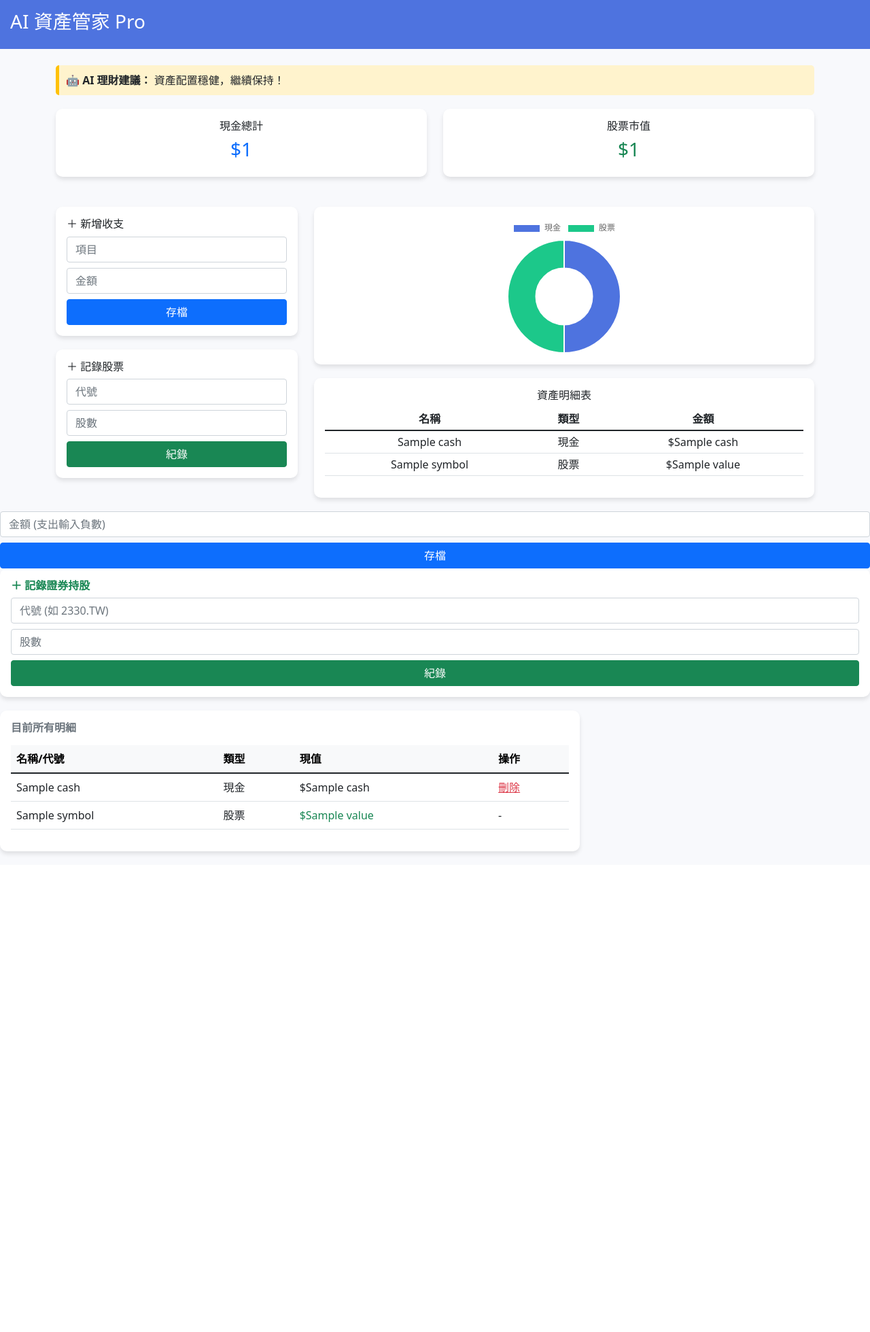
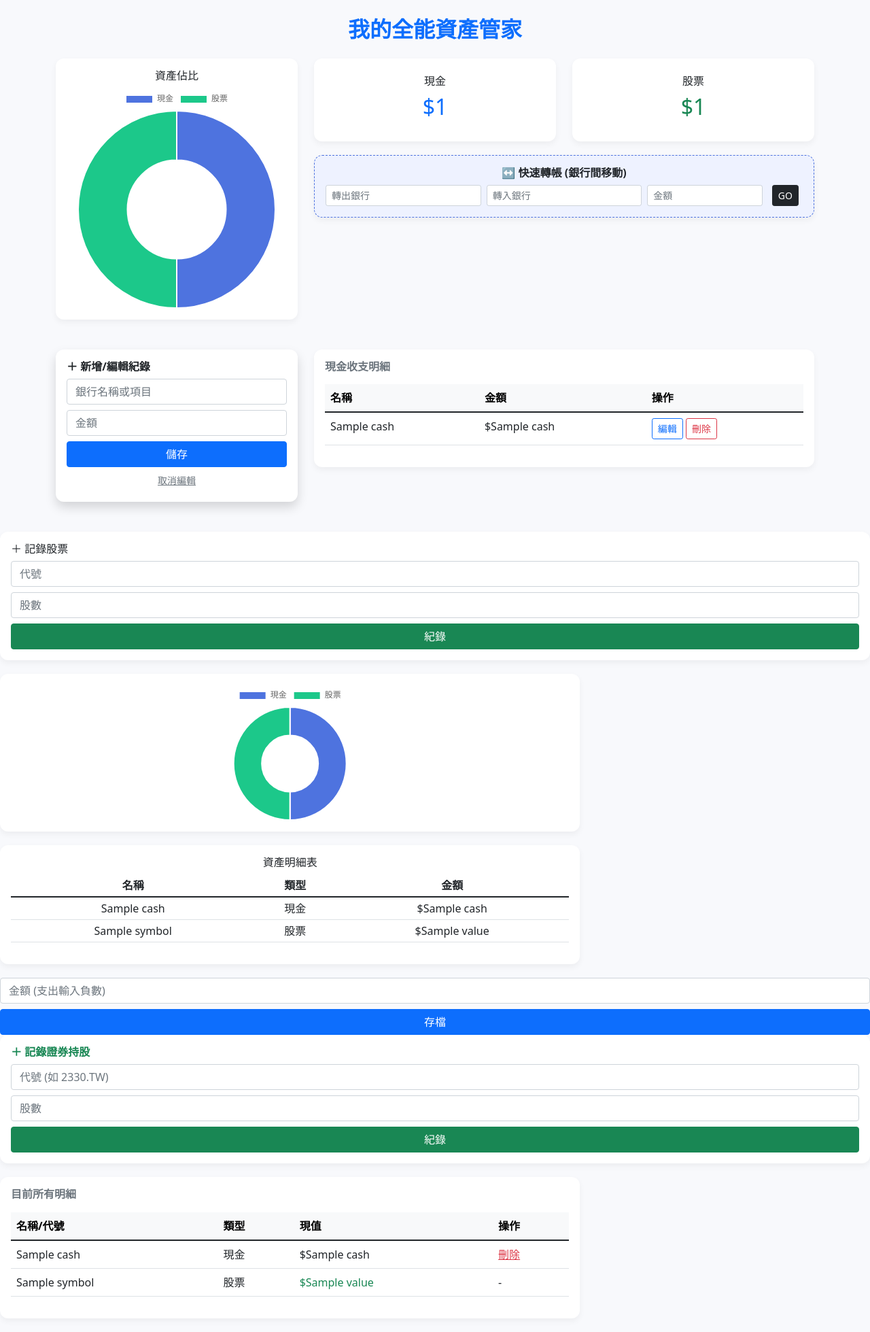
Before and after one commit to peggy904113/my-asset-app, a Flask app: template templates/index.html in a window 1280 px wide. Shown: the whole page at 68% size. Before the commit the page ends 1258 px from the top, so only its background shows below. Run offline with Flask 3, Linux system fonts and the light colour scheme; the template is opened without the code that fills it: most values are stand-ins (such as "Sample title", 1, 10 or a date in 2020).

Commit message:
Update index.html

```diff
--- a/templates/index.html
+++ b/templates/index.html
@@ -1,40 +1,108 @@
 <!DOCTYPE html>
 <html>
 <head>
-    <title>AI 資產管家 Pro</title>
+    <title>AI 資產管家 Pro (轉帳編輯版)</title>
     <meta name="viewport" content="width=device-width, initial-scale=1">
     <link href="https://cdn.jsdelivr.net/npm/bootstrap@5.1.3/dist/css/bootstrap.min.css" rel="stylesheet">
     <script src="https://cdn.jsdelivr.net/npm/chart.js"></script>
     <style>
         body { background-color: #f8f9fc; }
-        .navbar { background: #4e73df; color: white; padding: 15px; }
-        .card { border: none; border-radius: 10px; box-shadow: 0 4px 6px rgba(0,0,0,0.1); margin-bottom: 20px; }
-        .ai-hint { background: #fff3cd; border-left: 5px solid #ffc107; padding: 10px; border-radius: 5px; margin-bottom: 20px; }
+        .card { border: none; border-radius: 12px; box-shadow: 0 4px 10px rgba(0,0,0,0.05); margin-bottom: 20px; }
+        .transfer-box { background-color: #eef2ff; border: 1px dashed #4e73df; }
     </style>
 </head>
 <body>
-    <nav class="navbar mb-4 text-center"><h3>AI 資產管家 Pro</h3></nav>
-    <div class="container">
-        <div class="ai-hint">
-            <strong>🤖 AI 理財建議：</strong>
-            <span id="ai-msg">正在分析...</span>
-        </div>
+    <div class="container py-4">
+        <h2 class="text-center mb-4 text-primary fw-bold">我的全能資產管家</h2>
 
-        <div class="row text-center mb-4">
-            <div class="col-6"><div class="card p-3"><h6>現金總計</h6><h3 class="text-primary">${{ total_cash }}</h3></div></div>
-            <div class="col-6"><div class="card p-3"><h6>股票市值</h6><h3 class="text-success">${{ total_stock_value }}</h3></div></div>
+        <div class="row mb-4 text-center">
+            <div class="col-md-4">
+                <div class="card p-3">
+                    <h6>資產佔比</h6>
+                    <canvas id="pieChart"></canvas>
+                </div>
+            </div>
+            <div class="col-md-8">
+                <div class="row">
+                    <div class="col-6"><div class="card p-4"><h6>現金</h6><h2 class="text-primary">${{ "{:,.0f}".format(total_cash) }}</h2></div></div>
+                    <div class="col-6"><div class="card p-4"><h6>股票</h6><h2 class="text-success">${{ "{:,.0f}".format(total_stock_value) }}</h2></div></div>
+                </div>
+                <div class="card p-3 transfer-box">
+                    <h6 class="fw-bold">↔️ 快速轉帳 (銀行間移動)</h6>
+                    <form action="/transfer" method="POST" class="row g-2">
+                        <div class="col-4"><input type="text" name="from_bank" class="form-control form-control-sm" placeholder="轉出銀行"></div>
+                        <div class="col-4"><input type="text" name="to_bank" class="form-control form-control-sm" placeholder="轉入銀行"></div>
+                        <div class="col-3"><input type="number" name="amount" class="form-control form-control-sm" placeholder="金額"></div>
+                        <div class="col-1"><button class="btn btn-sm btn-dark">GO</button></div>
+                    </form>
+                </div>
+            </div>
         </div>
 
         <div class="row">
             <div class="col-md-4">
-                <div class="card p-3">
-                    <h6>＋ 新增收支</h6>
-                    <form action="/add_cash" method="POST">
-                        <input type="text" name="bank_name" class="form-control mb-2" placeholder="項目" required>
-                        <input type="number" step="any" name="amount" class="form-control mb-2" placeholder="金額" required>
-                        <button class="btn btn-primary w-100">存檔</button>
+                <div class="card p-3 shadow">
+                    <h6 id="form-title" class="fw-bold">＋ 新增/編輯紀錄</h6>
+                    <form action="/save_cash" method="POST">
+                        <input type="hidden" name="id" id="edit-id">
+                        <input type="text" name="bank_name" id="edit-name" class="form-control mb-2" placeholder="銀行名稱或項目" required>
+                        <input type="number" step="any" name="amount" id="edit-amount" class="form-control mb-2" placeholder="金額" required>
+                        <button type="submit" class="btn btn-primary w-100">儲存</button>
+                        <button type="button" onclick="resetForm()" class="btn btn-link btn-sm w-100 text-muted mt-1">取消編輯</button>
                     </form>
                 </div>
+            </div>
+
+            <div class="col-md-8">
+                <div class="card p-3">
+                    <h6 class="fw-bold mb-3 text-muted">現金收支明細</h6>
+                    <table class="table table-hover">
+                        <thead class="table-light"><tr><th>名稱</th><th>金額</th><th>操作</th></tr></thead>
+                        <tbody>
+                            {% for c in cash_items %}
+                            <tr>
+                                <td>{{ c[1] }}</td>
+                                <td class="{{ 'text-danger fw-bold' if c[2] < 0 else 'text-dark' }}">${{ c[2] }}</td>
+                                <td>
+                                    <button class="btn btn-sm btn-outline-primary" onclick="editItem('{{ c[0] }}', '{{ c[1] }}', '{{ c[2] }}')">編輯</button>
+                                    <a href="/delete_cash/{{ c[0] }}" class="btn btn-sm btn-outline-danger">刪除</a>
+                                </td>
+                            </tr>
+                            {% endfor %}
+                        </tbody>
+                    </table>
+                </div>
+            </div>
+        </div>
+    </div>
+
+    <script>
+        // 圖表數據
+        new Chart(document.getElementById('pieChart'), {
+            type: 'doughnut',
+            data: { labels: ['現金', '股票'], datasets: [{ data: [{{ total_cash }}, {{ total_stock_value }}], backgroundColor: ['#4e73df', '#1cc88a'] }] }
+        });
+
+        // 編輯邏輯：將表格資料填回表單
+        function editItem(id, name, amount) {
+            document.getElementById('edit-id').value = id;
+            document.getElementById('edit-name').value = name;
+            document.getElementById('edit-amount').value = amount;
+            document.getElementById('form-title').innerText = "📝 正在編輯紀錄";
+            document.getElementById('form-title').classList.add("text-danger");
+        }
+
+        // 重設表單
+        function resetForm() {
+            document.getElementById('edit-id').value = "";
+            document.getElementById('edit-name').value = "";
+            document.getElementById('edit-amount').value = "";
+            document.getElementById('form-title').innerText = "＋ 新增/編輯紀錄";
+            document.getElementById('form-title').classList.remove("text-danger");
+        }
+    </script>
+</body>
+</html>                </div>
                 <div class="card p-3">
                     <h6>＋ 記錄股票</h6>
                     <form action="/add_trade" method="POST">
```
